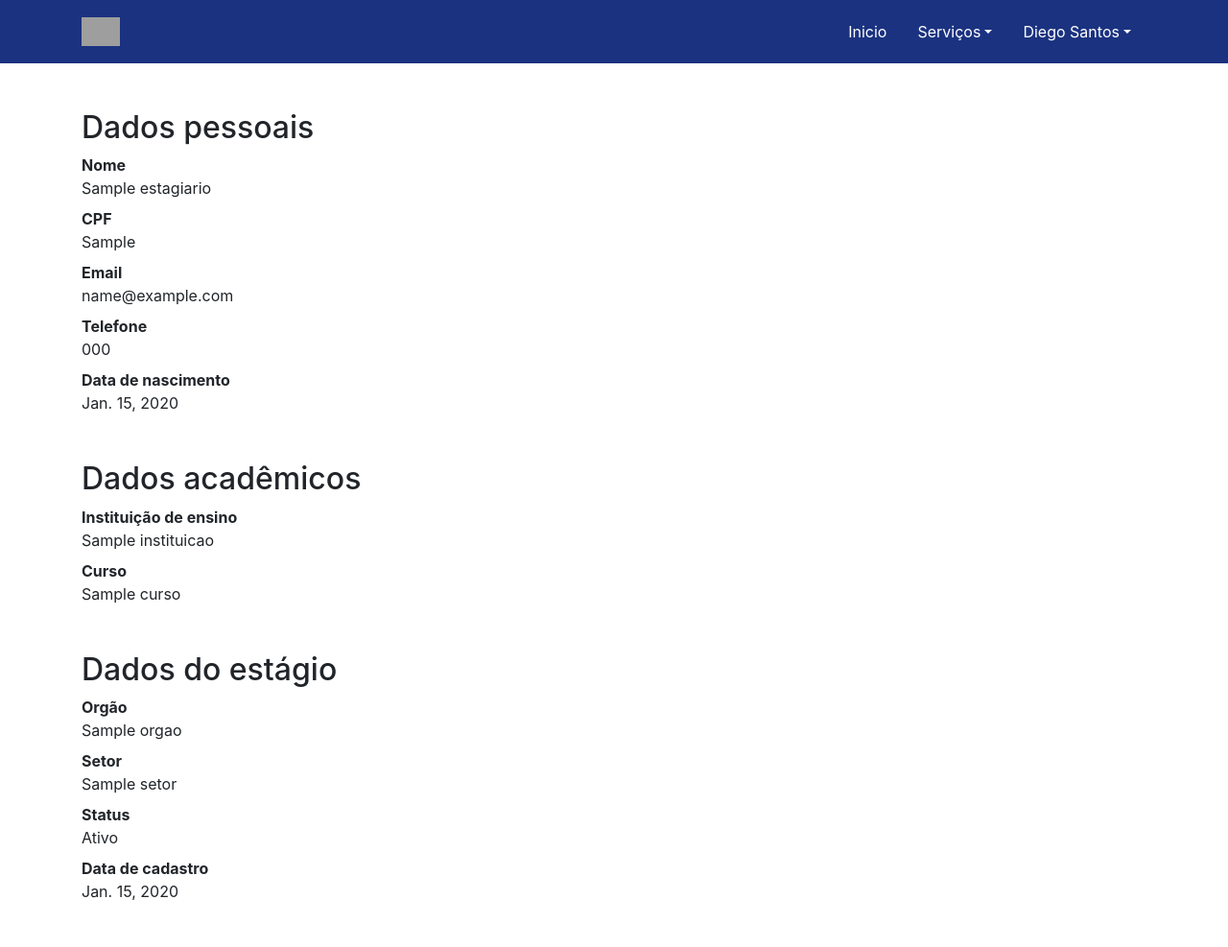
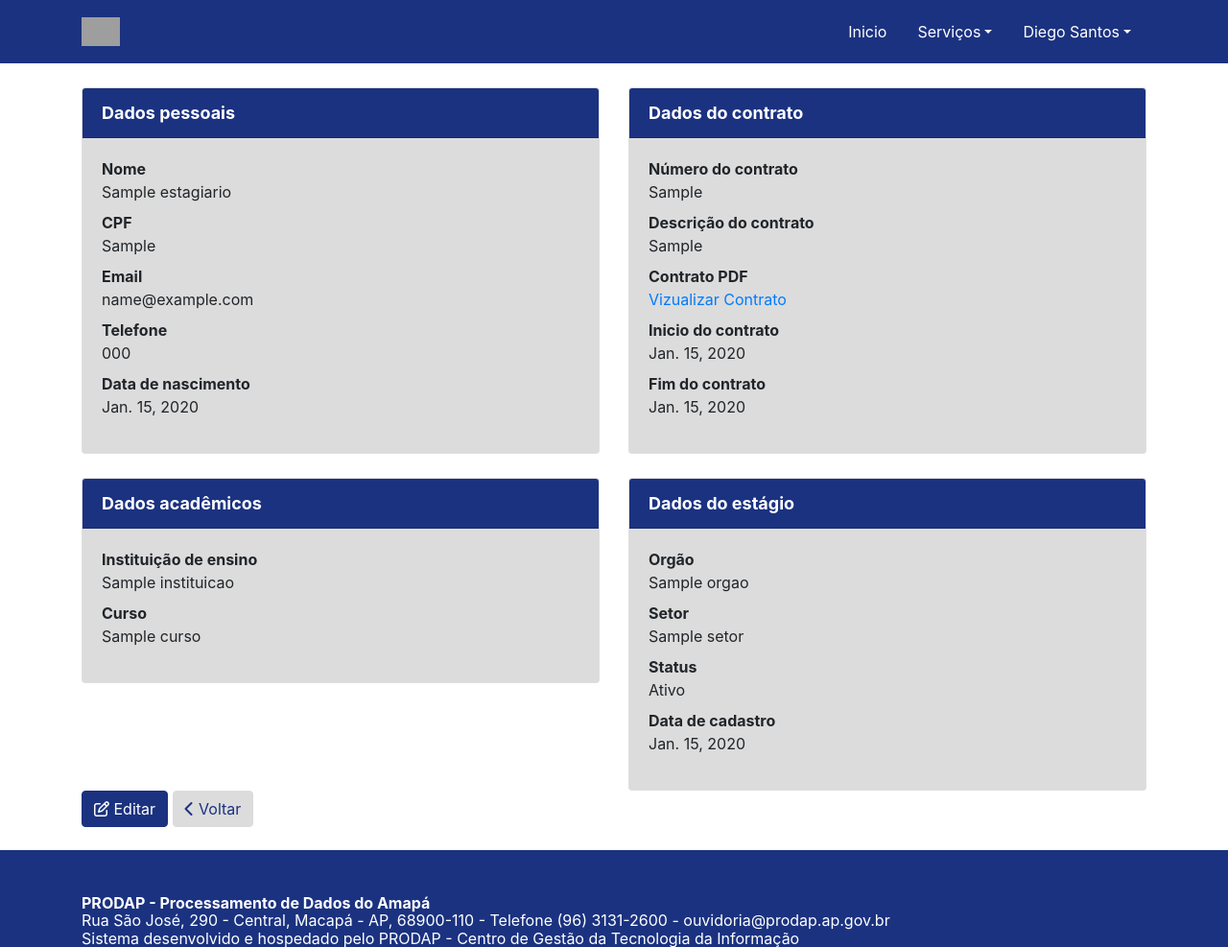
Before and after one commit to welleson-lukas/Projeto-Estagiarios, a Django app: page /1 in a window 1280 px wide. Shown: the top 987 px of the page at 96% size. Run offline with Django 3.2, Linux system fonts and the light colour scheme; tables that the repository leaves empty hold one stand-in row (values such as "Sample post"); some libraries are stand-ins or nearby versions; grey boxes are pictures that could not be loaded.

Commit message:
ajustando templates e estilos

```diff
--- a/estagiario/templates/estagiario/detalhes_estagiario.html
+++ b/estagiario/templates/estagiario/detalhes_estagiario.html
@@ -2,7 +2,11 @@
 
 {% block conteudo %}
 
-        <h2 class="mt-5">Dados pessoais</h2>
+    <div class="row detalhes-estagiario">
+        <div class="col-6">
+            <div class="card">
+                <div class="card-header">Dados pessoais</div>
+                <div class="card-body cards-detalhes-body">
                     <dl>
                         <dt>Nome</dt>
                         <dd>{{ estagiario.nome }}</dd>
@@ -19,8 +23,38 @@
                         <dt>Data de nascimento</dt>
                         <dd>{{ estagiario.dt_nascimento }}</dd>
                     </dl>
+                </div>
+            </div>
+        </div>
 
-        <h2 class="mt-5">Dados acadêmicos</h2>
+        <div class="col-6">
+            <div class="card">
+                <div class="card-header">Dados do contrato</div>
+                <div class="card-body">
+                    <dl>
+                        <dt>Número do contrato</dt>
+                        <dd>{{ estagiario.n_contrato }}</dd>
+
+                        <dt>Descrição do contrato</dt>
+                        <dd>{{ estagiario.contrato }}</dd>
+
+                        <dt>Contrato PDF</dt>
+                        <dd><a href="{{ estagiario.documento.url }}" target="_blank">Vizualizar Contrato</a></dd>
+
+                        <dt>Inicio do contrato</dt>
+                        <dd>{{ estagiario.inicio_contrato }}</dd>
+
+                        <dt>Fim do contrato</dt>
+                        <dd>{{ estagiario.fim_contrato }}</dd>
+                    </dl>
+                </div>
+            </div>
+        </div>
+
+        <div class="col-6">
+            <div class="card">
+                <div class="card-header">Dados acadêmicos</div>
+                <div class="card-body">
                     <dl>
                         <dt>Instituição de ensino</dt>
                         <dd>{{ estagiario.instituicao_edu }}</dd>
@@ -28,8 +62,14 @@
                         <dt>Curso</dt>
                         <dd>{{ estagiario.curso }}</dd>
                     </dl>
+                </div>
+            </div>
+        </div>
 
-        <h2 class="mt-5">Dados do estágio</h2>
+        <div class="col-6">
+            <div class="card">
+                <div class="card-header">Dados do estágio</div>
+                <div class="card-body">
                     <dl>
                         <dt>Orgão</dt>
                         <dd>{{ estagiario.orgao }}</dd>
@@ -48,26 +88,13 @@
 
                         <dt>Data de cadastro</dt>
                         <dd>{{ estagiario.dt_cadastro }}</dd>
+                    </dl>
+                </div>
+            </div>
+        </div>
+    </div>
 
-            <h2 class="mt-5">Dados do contrato</h2>
-
-            <dt>Número do contrato</dt>
-            <dd>{{ estagiario.n_contrato }}</dd>
-
-            <dt>Descrição do contrato</dt>
-            <dd>{{ estagiario.contrato }}</dd>
-
-            <dt>Contrato PDF</dt>
-           <a href="{{ estagiario.documento.url }}" target="_blank">Vizualizar Contrato</a>
-
-            <dt>Inicio do contrato</dt>
-            <dd>{{ estagiario.inicio_contrato }}</dd>
-
-            <dt>Fim do contrato</dt>
-            <dd>{{ estagiario.fim_contrato }}</dd>
-
-        </dl>
-
-        <a href="{% url 'editar_estagiario' estagiario.pk %}"><input type="button" class="btn btn-primary mb-3" value="Editar"></a>
+    <a class="botao-editar btn btn-primary" href="{% url 'editar_estagiario' estagiario.pk %}"><i class="far fa-edit"></i>  Editar</a>
+    <a class="botao-voltar btn btn-primary" href="{% url 'index' %}"><i class="fas fa-chevron-left"></i>  Voltar</a>
 
 {% endblock %}
--- a/templates/parciais/_footer.html
+++ b/templates/parciais/_footer.html
@@ -1,3 +1,4 @@
+<br>
 <footer style="">
     <div class="container">
       <div class="row">
--- a/templates/static/css/style.css
+++ b/templates/static/css/style.css
@@ -16,6 +16,11 @@ body{
     color: #FFFFFF;
 }
 
+/* CONTEUDO */
+.estagiarios-ativos{
+    text-align: right;
+
+}
 
 /* TABELA */
 .tabela {
@@ -92,3 +97,36 @@ a.links-footer{
     color: white;
     text-decoration: none;
 }
+
+/* DETALHES DO ESTAGIARIO */
+
+.card{
+    margin-top: 25px;
+}
+.card-header{
+    background-color: #1b3280;
+    color: #FFFFFF;
+    font-size: 18px;
+    font-weight: bold;
+}
+.card-body{
+    background-color: #DCDCDC;
+}
+
+.botao-editar{
+    background-color: #1b3280;
+    color: #FFFFFF;
+    border-color: #1b3280;
+}
+
+.botao-voltar{
+    background-color: #DCDCDC;
+    color: #1b3280;
+    border-color: #DCDCDC;
+}
+
+.botao-cadastrar{
+    background-color: #1b3280;
+    color: #FFFFFF;
+    border-color: #1b3280;
+}
```
Also changed, not shown: estagiario/templates/estagiario/form_estagiario.html (+5 -2 lines), estagiario/templates/estagiario/inativos.html (+10 -7 lines), estagiario/templates/estagiario/index.html (+16 -11 lines). Lines whose indentation alone changed are shown as unchanged.
